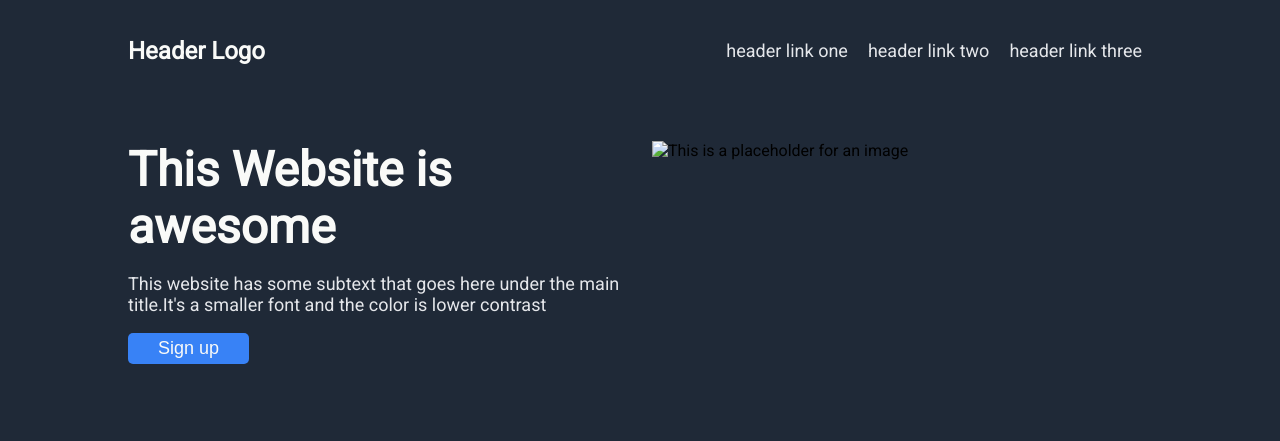
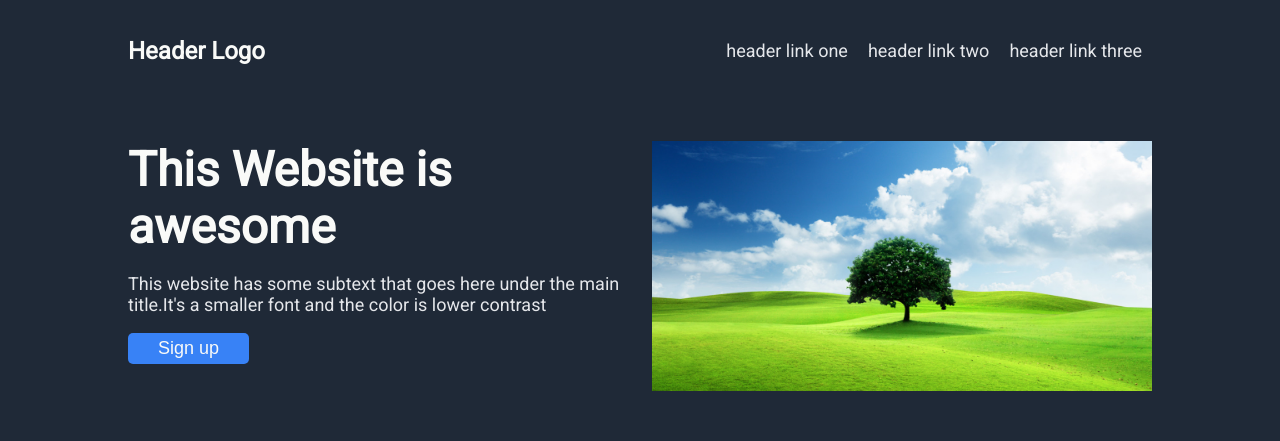
Before and after one commit to UnknownUser130/css-practice, a plain HTML site: page src/index.html in a window 1280 px wide. Shown: the top 441 px of the page. Drawn offline with Linux system fonts and the light colour scheme.

Commit message:
added the picture

```diff
--- a/src/index.html
+++ b/src/index.html
@@ -26,7 +26,7 @@
                 <p class="hero-secondary">This website has some subtext that goes here under the main title.It's a smaller font and the color is lower contrast</p>
                 <button type="button">Sign up</button>
             </div>
-            <img src="./images/image1.jpg"alt="This is a placeholder for an image" width="500px" height="200px">
+            <img src="/assets/free-nature-images.jpg"alt="This is a placeholder for an image" width="500px" height="200px">
         </div>
 
     </div>
```
